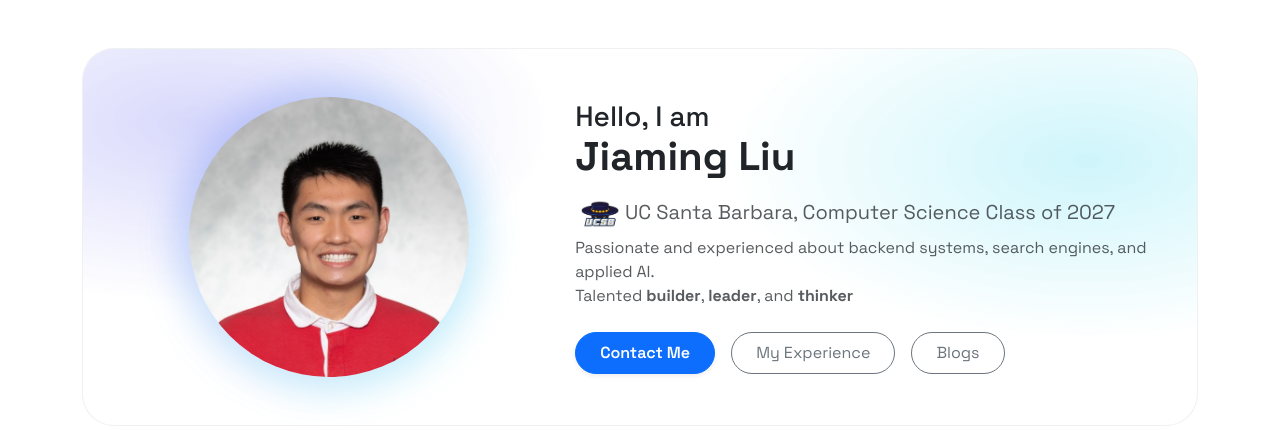
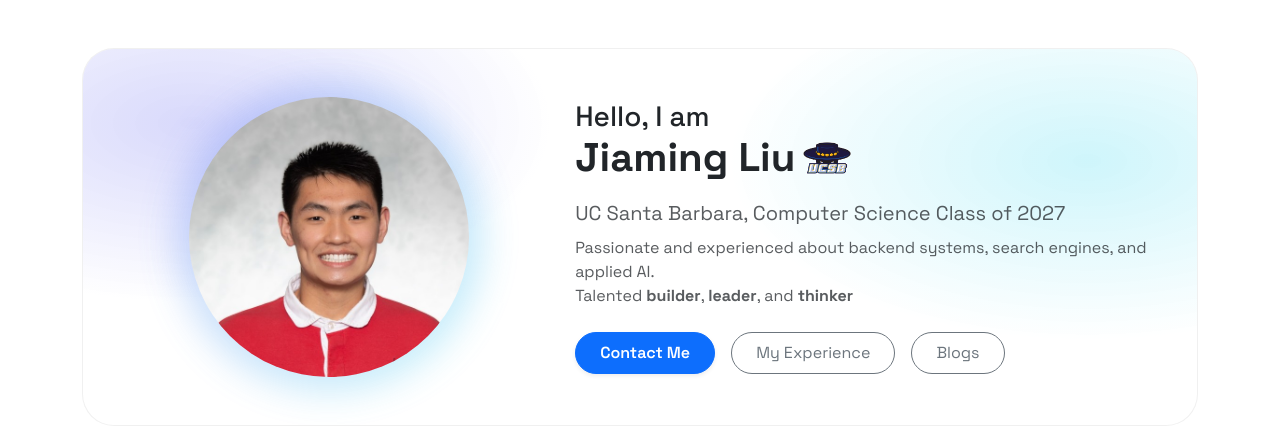
Before and after one commit to iamjiamingliu/iamjiamingliu.com, a Flask app: page / in a window 1280 px wide. Shown: the part 56-486 px from the top of the page. Run offline with Flask 3, Linux system fonts and the light colour scheme; some libraries are stand-ins or nearby versions.

Commit message:
adjusts ucsb logo

```diff
--- a/templates/index.html
+++ b/templates/index.html
@@ -23,12 +23,12 @@
                     <!-- Text -->
                     <div class="col-lg-7">
                         <h3 class="mb-0">Hello, I am</h3>
-                        <h1 class="fw-bold mb-3">
-                            Jiaming Liu
+                        <h1 class="fw-bold mb-3 d-flex align-items-center">
+                            Jiaming Liu <img src="/static/img/schools/ucsb.png" style="max-height: 36px">
                         </h1>
 
                         <p class="fs-5 text-muted mb-2">
-                            <img src="/static/img/schools/ucsb.png" style="max-height: 28px">UC Santa Barbara, Computer Science Class of 2027
+                            UC Santa Barbara, Computer Science Class of 2027
                         </p>
 
                         <p class="text-muted mb-4">
```
